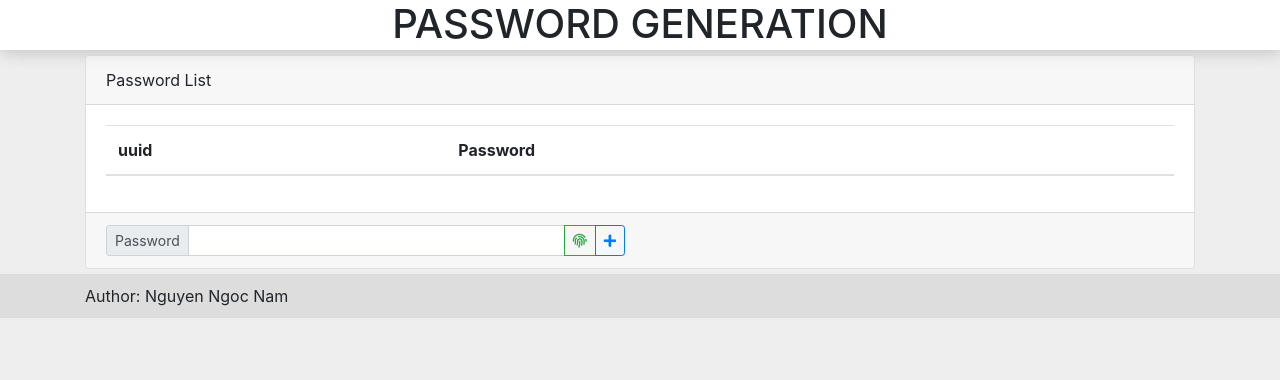
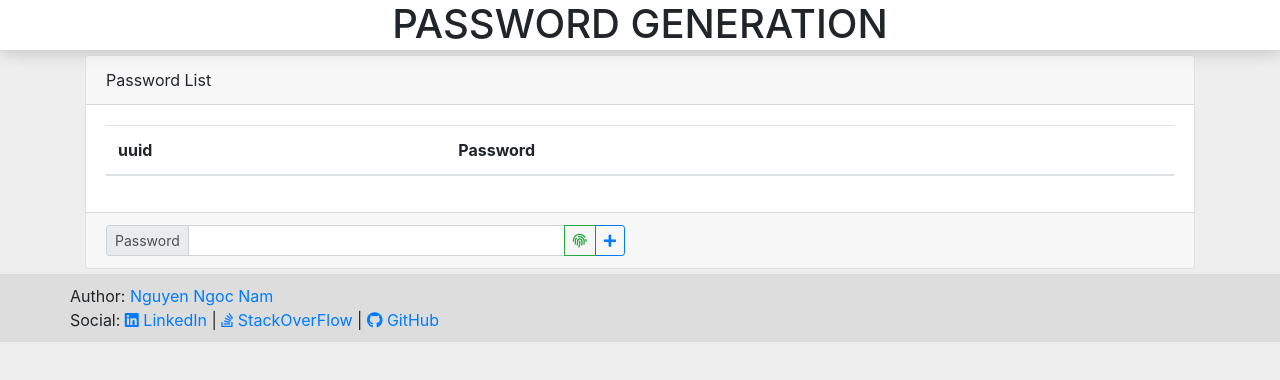
Before and after one commit to mlightvn/react_passgen_practice, a React (Create React App) app: page / in a window 1280 px wide. Shown: the top 380 px of the page. Built offline with nearby package versions, Linux system fonts and the light colour scheme.

Commit message:
Social links

```diff
--- a/src/App.js
+++ b/src/App.js
@@ -86,7 +86,17 @@ function App() {
       </main>
       <footer>
         <div className="container">
-          Author: Nguyen Ngoc Nam
+          <div className="row">
+            Author:&nbsp;<a href="https://coxanh.coupon-pon.net/about" target="_blank" rel="noopener noreferrer" >Nguyen Ngoc Nam</a>
+          </div>
+          <div className="row">
+            Social:&nbsp;
+            <a href="https://www.linkedin.com/in/nguyenngocnam/" target="_blank" rel="noopener noreferrer" ><i className="fab fa-linkedin"></i> LinkedIn</a>
+            &nbsp;|&nbsp;
+            <a href="http://stackoverflow.com/users/6351894/ngoc-nam" rel="noopener noreferrer" ><span className="fab fa-stack-overflow"></span> StackOverFlow</a>
+            &nbsp;|&nbsp;
+            <a href="https://github.com/namtenten" target="_blank" rel="noopener noreferrer" ><span className="fab fa-github"></span> GitHub</a>
+          </div>
         </div>
       </footer>
     </>
```
